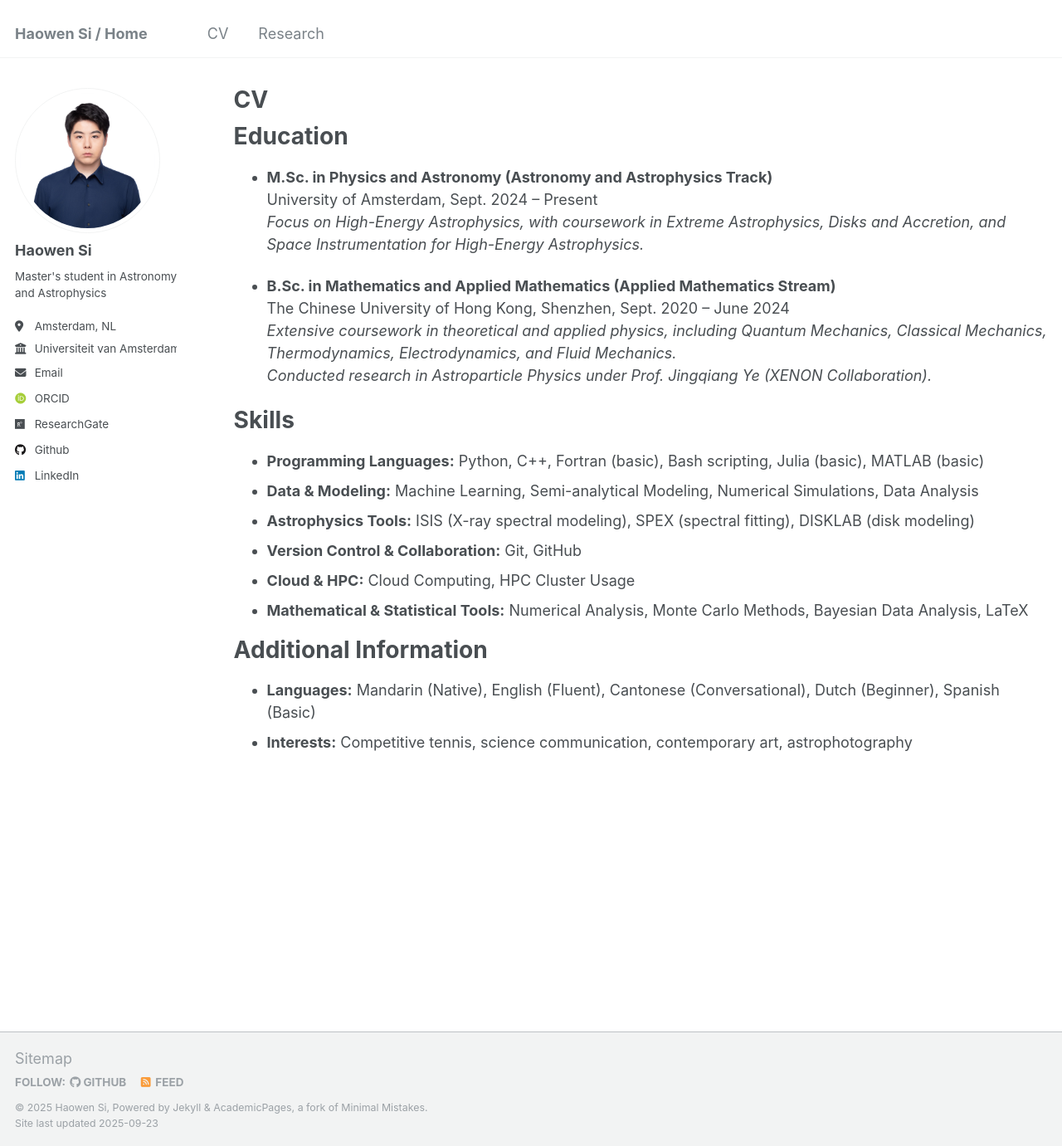
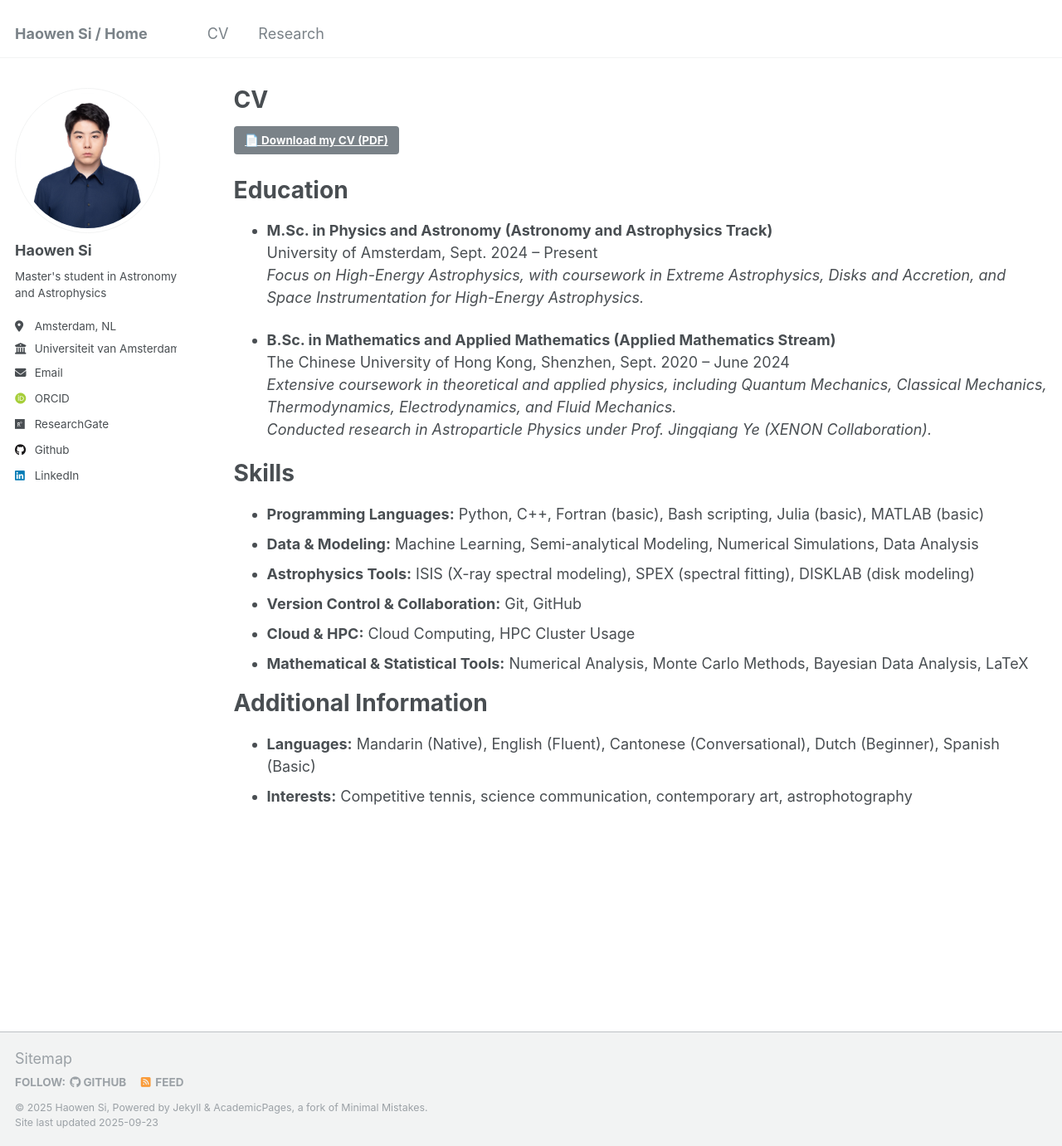
Before and after one commit to HW-SI/HW-SI.github.io, a Jekyll site: the page built from _pages/cv.md, in a window 1280 px wide and 1381 px high. Shown: the whole window at 83% size. Built offline with Jekyll 4.4.1, drawn with Linux system fonts in a browser that asks for light colours; some web fonts are replaced.

Commit message:
Update cv.md

```diff
--- a/_pages/cv.md
+++ b/_pages/cv.md
@@ -8,6 +8,8 @@ redirect_from:
 ---
 
 {% include base_path %}
+
+[📄 **Download my CV (PDF)**](/files/CV_HWSI.pdf){:target="_blank" .btn .btn-primary}
 
 Education
 ======
```
